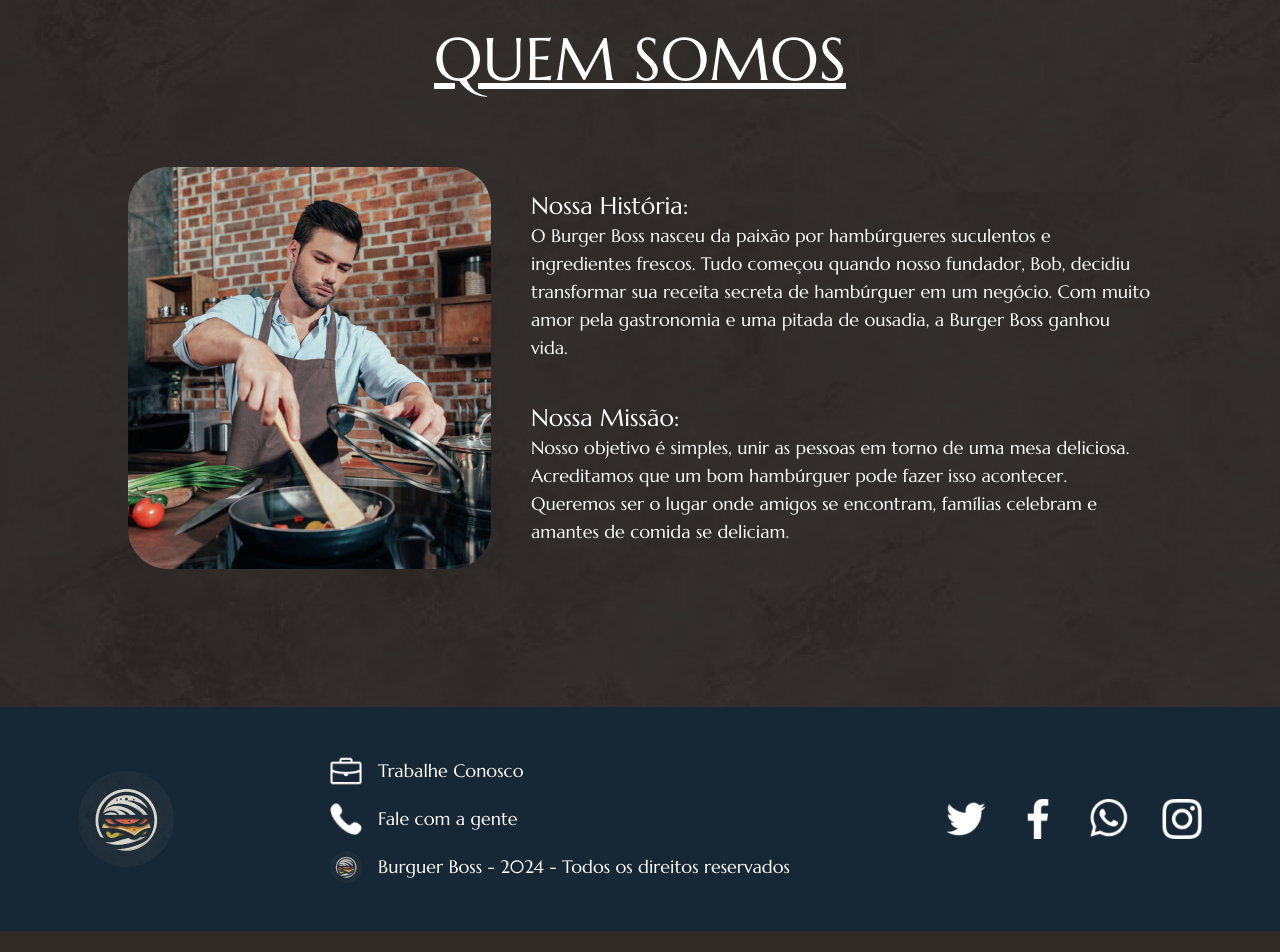
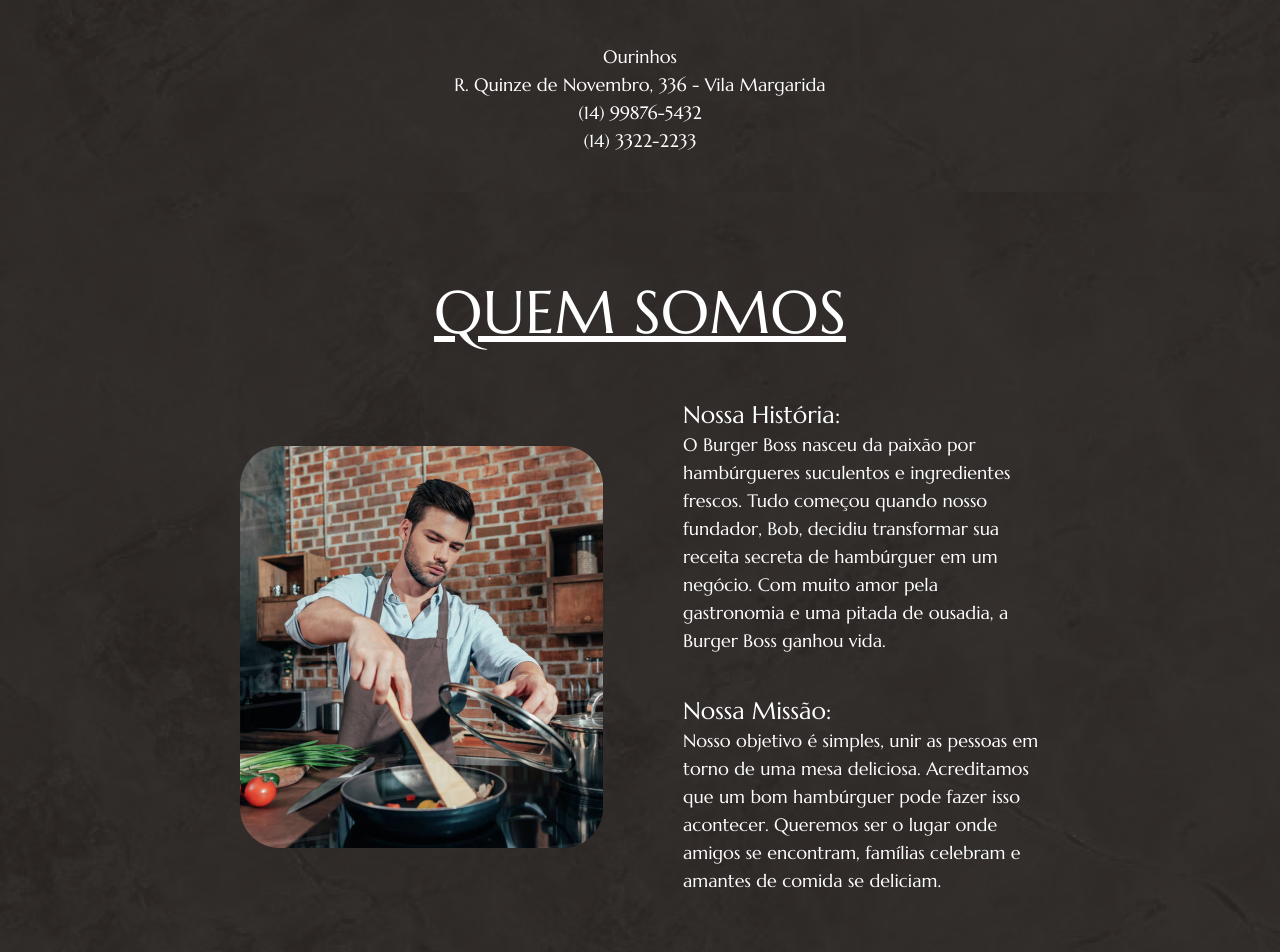
Before and after one commit to PedroMarineli/bb_front-end, a React (Vite) app: page / in a window 1280 px wide. Shown: the part 2880-3832 px from the top of the page. Before the commit the page ends 3811 px from the top, so only its background shows below. Built offline with nearby package versions, Linux system fonts and the light colour scheme.

Commit message:
changing responsiveness

```diff
--- a/src/components/PaginaPadrao/index.tsx
+++ b/src/components/PaginaPadrao/index.tsx
@@ -18,7 +18,7 @@
             <div onClick={alterarStatus}>
                 <BotaoMenu />
             </div>
-            <div className="mx-32 my-16">
+            <div className="mx-32 lg:mx-60 my-32">
                 <Outlet/>
             </div>
         </main>
--- a/src/index.css
+++ b/src/index.css
@@ -8,7 +8,7 @@
         @apply font-bbFont;
     }
     .titulosMain {
-        @apply mb-14 text-6xl underline uppercase;
+        @apply text-6xl underline uppercase;
     }
     .quadroBranco {
         @apply bg-white rounded-3xl text-black;
@@ -20,7 +20,7 @@
         @apply bg-white py-16 px-20 text-black rounded-3xl bg-fundo;
     }
     .janela {
-        @apply fixed top-36 bg-white bg-fundo text-black p-10 rounded-3xl w-4/5 grid gap-5;
+        @apply fixed top-36 bg-white bg-fundo text-black p-10 rounded-3xl w-1/2 grid gap-5;
     }
     .tituloJanela {
         @apply text-3xl uppercase;
--- a/src/pages/Inicio/components/Cardapio/index.tsx
+++ b/src/pages/Inicio/components/Cardapio/index.tsx
@@ -5,10 +5,11 @@
     const [lista, setLista] = useState(cardapio);
 
     return (
-        <section className="telaBranca px-16 pb-14 text-center" id='cardapio'>
+        <section className="telaBranca text-center grid gap-14" id='cardapio'>
             <h2 className="titulosMain">Cardápio</h2>
+            <div>
                 <p className="text-2xl mb-14">Descubra nossos pratos clássicos, preparados com carinho e ingredientes frescos. Deixe-se surpreender pela simplicidade e sabor que só a cozinha tradicional pode oferecer.</p>
-            <div className="grid grid-cols-2 gap-14">
+                <div className="grid sm: xl:grid-cols-2 gap-14">
                     {lista.map(categoria => (
                         <div className='grid gap-7 break-before'>
                             <h2 className='text-2xl'>{categoria.nome}:</h2>
@@ -28,6 +29,7 @@
                     <p>Aproveite!</p>
                     <img src="./public/icons/lanche.png" alt="Lanche" />
                 </div>
+            </div>
         </section>
     )
 }
--- a/src/pages/Inicio/components/Footer/index.tsx
+++ b/src/pages/Inicio/components/Footer/index.tsx
@@ -13,9 +13,9 @@
 
 const Footer = ({alterarStatus}: Props) => {
     return (
-        <footer className="bg-seaBlue flex items-center justify-around py-10 text-lg">
+        <footer className="bg-seaBlue grid gap-10 justify-items-center justify-around lg:flex items-center py-10 text-lg">
             <img src={Logo} alt="LogoBB" />
-            <ul>
+            <ul className="justify-items-center">
                 <li className="flex items-center py-2 gap-4">
                     <img src={Maleta} alt="Maleta trabalho" className="w-8 h-8" />
                     <span>Trabalhe Conosco</span>
--- a/src/pages/Inicio/components/HeaderInicio/index.tsx
+++ b/src/pages/Inicio/components/HeaderInicio/index.tsx
@@ -30,7 +30,7 @@
     }
 
     return (
-        <header className="flex items-center justify-around bg-seaBlue text-white py-2">
+        <header className="w-full flex items-center justify-around bg-seaBlue text-white py-2">
             <BurguerBoss />
             <ul className="flex">
                 {opcoes.map((opcao) => (
--- a/src/pages/Inicio/components/QuemSomos/index.tsx
+++ b/src/pages/Inicio/components/QuemSomos/index.tsx
@@ -2,15 +2,19 @@
 
 const QuemSomos = () => {
     return (
-        <section className="grid justify-items-center min-h-[calc(70vh)] items-center" id="sobreNos">
+        <section className="grid justify-items-center gap-14" id="sobreNos">
             <h2 className="titulosMain">Quem Somos</h2>
-            <div className="flex items-center gap-10">
+            <div className="grid gap-20 justify-items-center xl:flex items-center">
                 <img src={HomemCozinhando} alt="Homem cozinhando" />
-                <div>
-                    <h4 className="text-2xl">Nossa História:</h4>
-                    <p>O Burger Boss nasceu da paixão por hambúrgueres suculentos e ingredientes frescos. Tudo começou quando nosso fundador, Bob, decidiu transformar sua receita secreta de hambúrguer em um negócio. Com muito amor pela gastronomia e uma pitada de ousadia, a Burger Boss ganhou vida.</p>
-                    <h4 className="text-2xl pt-10">Nossa Missão:</h4>
-                    <p>Nosso objetivo é simples, unir as pessoas em torno de uma mesa deliciosa. Acreditamos que um bom hambúrguer pode fazer isso acontecer. Queremos ser o lugar onde amigos se encontram, famílias celebram e amantes de comida se deliciam.</p>
+                <div className="grid gap-10">
+                    <div>
+                        <h4 className="text-2xl">Nossa História:</h4>
+                        <p>O Burger Boss nasceu da paixão por hambúrgueres suculentos e ingredientes frescos. Tudo começou quando nosso fundador, Bob, decidiu transformar sua receita secreta de hambúrguer em um negócio. Com muito amor pela gastronomia e uma pitada de ousadia, a Burger Boss ganhou vida.</p>
+                    </div>
+                    <div>
+                        <h4 className="text-2xl">Nossa Missão:</h4>
+                        <p>Nosso objetivo é simples, unir as pessoas em torno de uma mesa deliciosa. Acreditamos que um bom hambúrguer pode fazer isso acontecer. Queremos ser o lugar onde amigos se encontram, famílias celebram e amantes de comida se deliciam.</p>
+                    </div>
                 </div>
             </div>
         </section>
--- a/src/pages/Inicio/components/Unidades/index.tsx
+++ b/src/pages/Inicio/components/Unidades/index.tsx
@@ -1,11 +1,13 @@
 const Unidades = () => {
     return (
-        <section className="grid justify-items-center" id="unidades">
+        <section className="grid justify-items-center gap-14" id="unidades">
             <h2 className="titulosMain">UNIDADES</h2>
-            <p>Ourinhos</p>
-            <p>R. Quinze de Novembro, 336 - Vila Margarida</p>
-            <p>(14) 99876-5432</p>
-            <p>(14) 3322-2233</p>
+            <div className="justify-items-center">
+                <p>Ourinhos</p>
+                <p>R. Quinze de Novembro, 336 - Vila Margarida</p>
+                <p>(14) 99876-5432</p>
+                <p>(14) 3322-2233</p>
+            </div>
         </section>
     )
 }
--- a/src/pages/Inicio/index.tsx
+++ b/src/pages/Inicio/index.tsx
@@ -17,10 +17,10 @@
     }
 
     return (
-        <div className="overflow-visible">
+        <main className="overflow-visible min-w-full">
             <HeaderInicio/>
             <div className="bg-hamburguer bg-no-repeat bg-right-top">
-                <main className="m-32 grid gap-32" id="home">
+                <main className="mx-32 lg:mx-60 my-32 grid gap-32" id="home">
                     <div className="w-1/2 min-h-[calc(70vh)] flex flex-col justify-center">
                         <h2 className="font-bb text-8xl pb-6">Burguer Boss</h2>
                         <p className="text-2xl pb-5">Porque fome não combina com rei.</p>
@@ -30,11 +30,11 @@
                     <Unidades />
                     <QuemSomos />
                 </main>
-                <Footer alterarStatus={alterarStatus}/>
-                {aberto && <LoginSistema/>}
-                {fale && <FaleComAGente alterarStatus={alterarStatus}/>}
             </div>
-        </div>
+            <Footer alterarStatus={alterarStatus}/>
+            {aberto && <LoginSistema/>}
+            {fale && <FaleComAGente alterarStatus={alterarStatus}/>}
+        </main>
     )
 }
 
--- a/src/pages/InicioSistema/index.tsx
+++ b/src/pages/InicioSistema/index.tsx
@@ -1,6 +1,6 @@
 const InicioSistema = () => {
     return(
-        <main className="bg-hamburguer bg-no-repeat bg-right -mr-32">
+        <main className="bg-hamburguer bg-no-repeat bg-right -mr-60">
             <div className="pt-44 pb-64 w-1/2 m-32">
                 <h2 className="font-bb text-8xl pb-6">Burguer Boss</h2>
                 <p className="text-2xl">Porque fome não combina com rei.</p>
```
Lines whose indentation alone changed are shown as unchanged.
